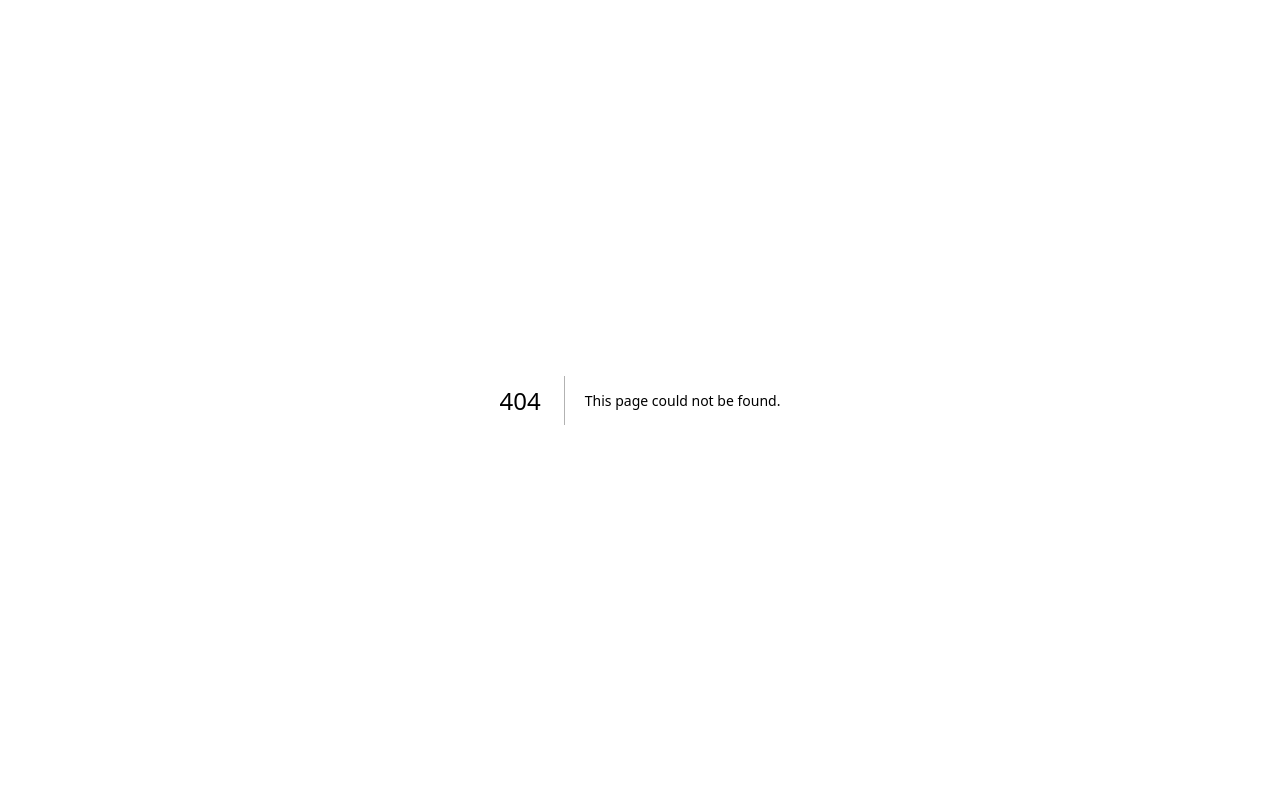
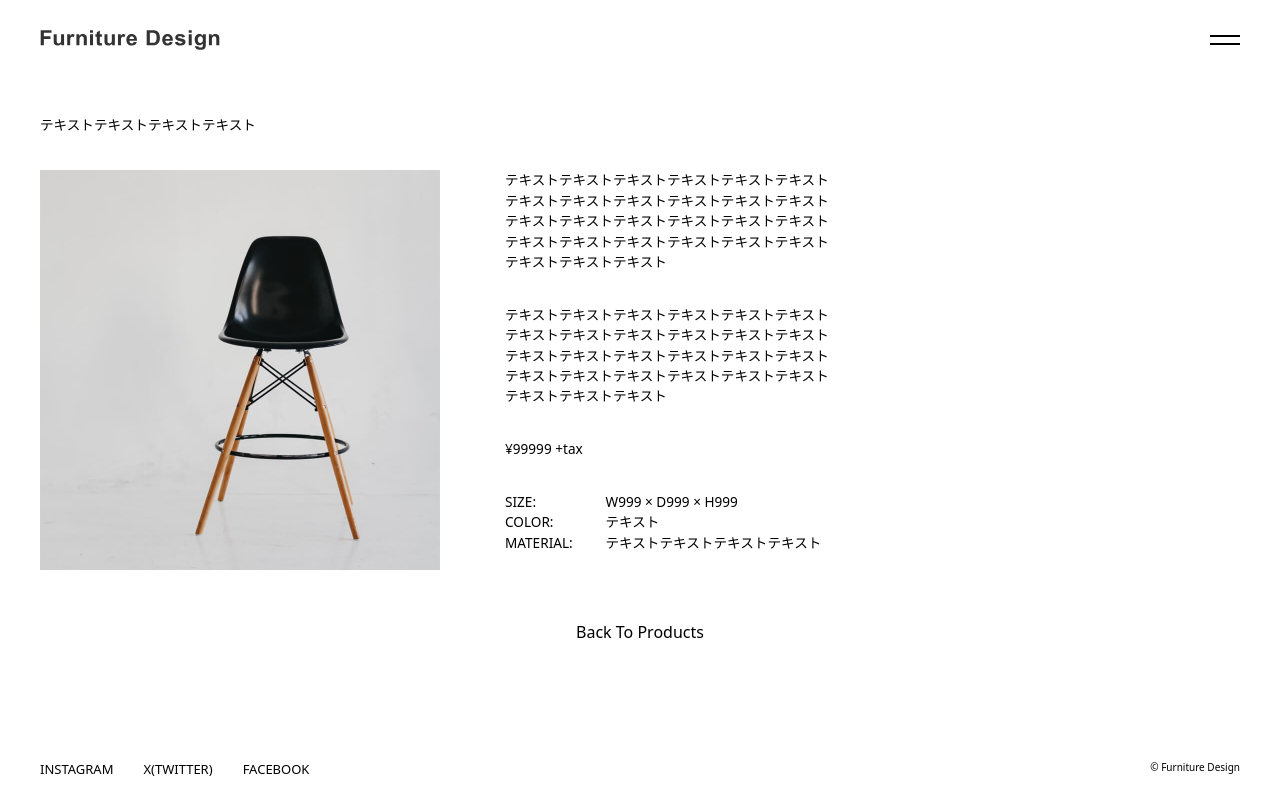
Before and after one commit to gp-n-suzuki/next_page_router_furniture_design, a Next.js app: page /detail/1 in a window 1280 px wide. Before the commit this address had no page. Built offline with nearby package versions, Linux system fonts and the light colour scheme.

Commit message:
商品詳細ページ実装

```diff
--- /dev/null
+++ b/pages/detail/[slug].tsx
@@ -0,0 +1,52 @@
+import Layout from '@/components/Layout/Layout'
+import React from 'react'
+import styles from '@/styles/detail.module.css'
+import Image from 'next/image';
+import { Item } from '@/types/Item';
+import Link from 'next/link';
+import { GetServerSideProps } from 'next';
+
+const Detail = ({item}: {item: Item}) => {
+  return (
+    <Layout>
+      {item &&
+      <div className={styles.wrapper}>
+        <h2 className={styles.heading}>{item.title}</h2>
+        <div className={styles.flex_container}>
+          <Image src={item.url} alt={item.title} width={400} height={400} className={styles.image} priority/>
+          <div className={styles.explanation}>
+            {item.texts.map((text, index) => (
+              <p key={index}>{text}</p>
+            ))}
+            <p>¥{item.price} +tax</p>
+            <dl className={styles.specs}>
+              <dt className={styles.title}>SIZE:</dt>
+              <dd className={styles.detail}>W{item.size.width} × D{item.size.depth} × H{item.size.height}</dd>
+              <dt className={styles.title}>COLOR:</dt>
+              <dd className={styles.detail}>{item.color}</dd>
+              <dt className={styles.title}>MATERIAL:</dt>
+              <dd className={styles.detail}>{item.material}</dd>
+            </dl>
+          </div>
+        </div>
+        <div className={styles.more}>
+          <Link href={"/products/"}>Back To Products</Link>
+        </div>
+      </div>}
+    </Layout>
+  )
+}
+
+export const getServerSideProps: GetServerSideProps = async (context) => {
+  const slug = context.params?.slug;
+  const response = await fetch(`http://localhost:3000/api/detail/${slug}`);
+  const item = await response.json();
+
+  return {
+      props: {
+          item,
+      },
+  };
+};
+
+export default Detail
--- /dev/null
+++ b/styles/detail.module.css
@@ -0,0 +1,64 @@
+.wrapper {
+    font-size: 0.85rem;
+    font-weight: 300;
+    max-width: 1360px;
+    margin: 0 auto;
+    margin-bottom: 100px;
+}
+
+.flex_container {
+    display: flex;
+    justify-content: space-between;
+    max-width: 800px;
+}
+
+.image {
+    width: 50%;
+}
+
+.explanation {
+    width: 335px;
+    display: grid;
+    gap: 15px;
+}
+
+.specs {
+    display: flex;
+    flex-wrap: wrap;
+    height: fit-content;
+}
+
+.specs .title {
+    width: 30%;
+}
+
+.specs .detail {
+    width: 70%;
+}
+
+.heading {
+    padding: 35px 0;
+}
+
+.more {
+    text-align: center;
+    font-size: 1rem;
+    font-weight: 200;
+    margin-top: 50px;
+}
+
+@media screen and (max-width: 900px) {
+    .flex_container {
+        flex-direction: column;
+    }
+
+    .image {
+        width: 100%;
+    }
+
+    .explanation {
+        width: 100%;
+        margin-top: 30px;
+        gap: 30px;
+    }
+}
```
